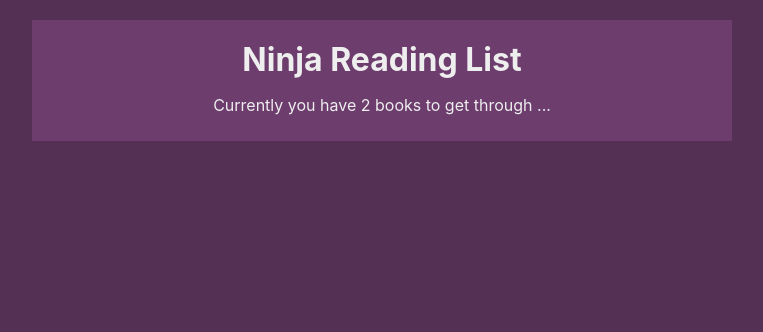
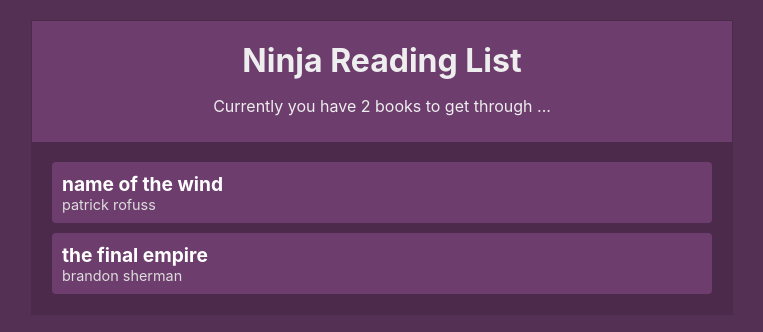
Before and after one commit to boyet007/react-hooks, a React (Create React App) app: page / in a window 1280 px wide. Shown: the top 332 px of the page, without its empty margins (258-1021 px from the left). Built offline with nearby package versions, Linux system fonts and the light colour scheme.

Commit message:
17 - Reading a list app (part 2)

```diff
--- a/src/App.js
+++ b/src/App.js
@@ -1,6 +1,7 @@
 import React from 'react';
 import BookContextProvider from './context/BookContext'
 import Navbar from './components/Navbar';
+import BookList from './components/BookList'
 import './index.css'
 
 function App() {
@@ -8,6 +9,7 @@
     <div className="App">
       <BookContextProvider>
         <Navbar />
+        <BookList />
       </BookContextProvider>
     </div>
   );
--- /dev/null
+++ b/src/components/BookDetails.js
@@ -0,0 +1,14 @@
+import React, { useContext } from 'react'
+import { BookContext } from '../context/BookContext';
+
+const BookDetails = ({ book }) => {
+    const { removeBook } = useContext(BookContext)
+    return (
+        <li onClick ={() => removeBook(book.id)}>
+            <div className="title">{ book.title }</div>
+            <div className="author">{ book.author }</div>
+        </li>
+     );
+}
+
+export default BookDetails;
--- a/src/components/BookList.js
+++ b/src/components/BookList.js
@@ -0,0 +1,23 @@
+import React, { useContext } from 'react'
+import { BookContext } from '../context/BookContext';
+import BookDetails from './BookDetails'
+
+const BookList = () => {
+    const { books } = useContext(BookContext)
+
+        return books.length ? (
+            <div className="book-list">
+                <ul>
+                    { books.map(book => {
+                        return (
+                            <BookDetails book={book} key={book.id} />
+                        )
+                    }) }
+                </ul>
+            </div>
+        ) : (
+            <div className="emptpy">No books to read Hello free time :)</div>
+        )
+}
+
+export default BookList;
--- a/src/index.css
+++ b/src/index.css
@@ -13,6 +13,7 @@
   width: 90%;
   max-width: 700px;
   color: #eee;
+  padding:1px;
 }
 .navbar{
   padding: 10px 20px;
@@ -22,3 +23,35 @@
 .navbar h1{
   margin: 10px 0;
 }
+
+.book-list{
+  margin: 20px;
+}
+.book-list ul{
+  padding: 0;
+  list-style-type: none;
+}
+.book-list li{
+  background: #6d3d6d;
+  border-radius: 4px;
+  padding: 10px;
+  cursor: pointer;
+  margin: 10px 0;
+}
+.book-list li:hover{
+  opacity: 0.7;
+  text-decoration: line-through;
+}
+.book-list .title{
+  font-weight: bold;
+  color: #fff;
+  font-size: 1.2em;
+}
+.book-list .author{
+  font-size: 0.9em;
+  color: #ddd;
+}
+.empty{
+  margin: 20px;
+  text-align: center;
+}
```
